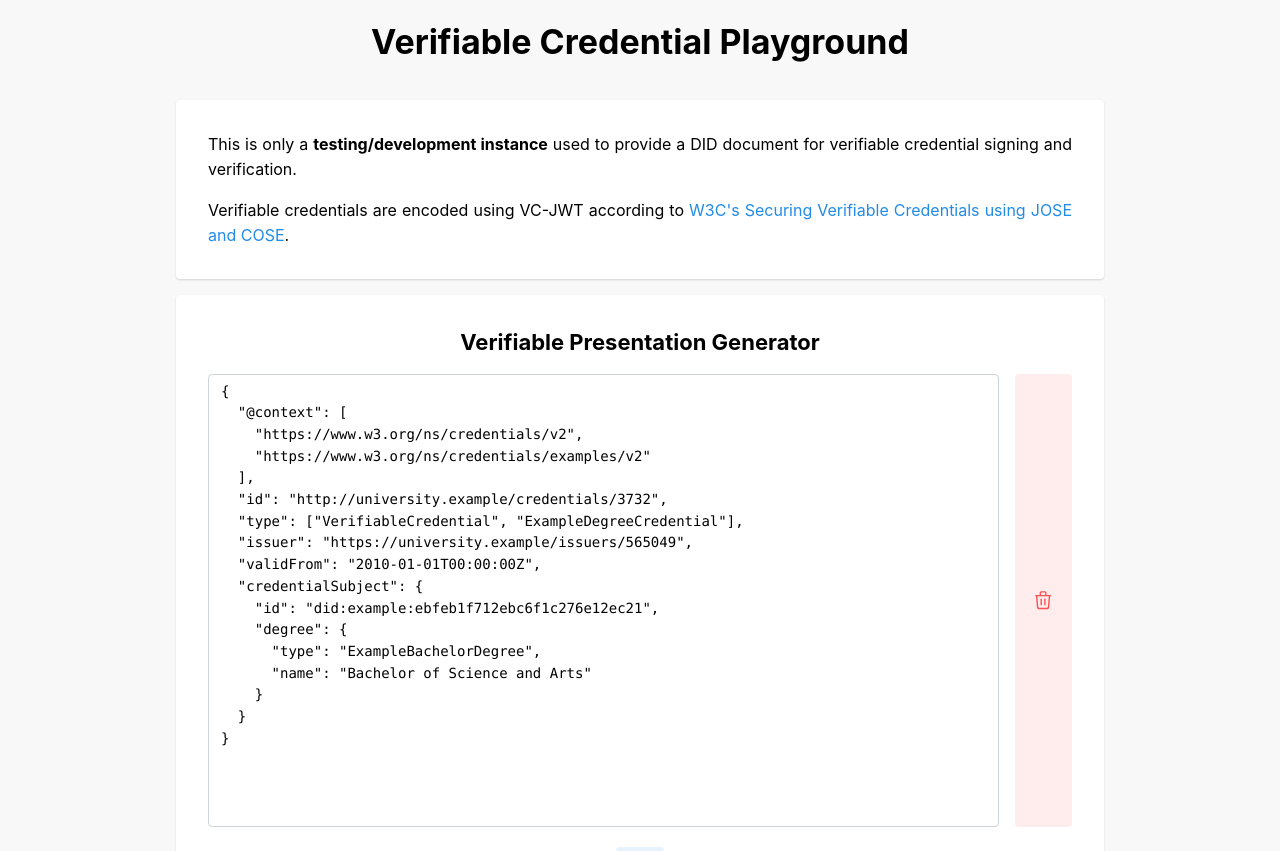
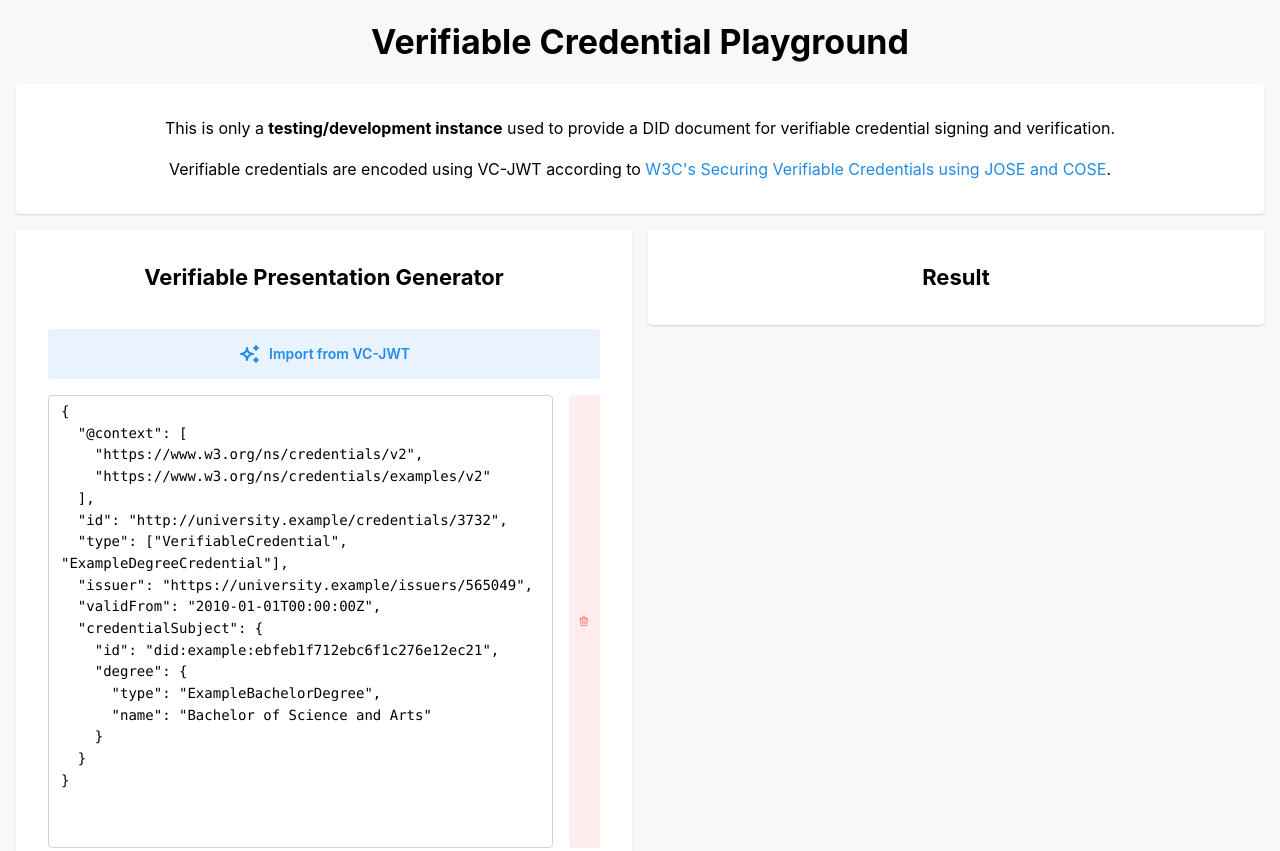
Before and after one commit to vincentkelleher/verifiable-credential-playground, a Next.js app: page / in a window 1280 px wide. Shown: the top 851 px of the page. Built offline with nearby package versions, Linux system fonts and the light colour scheme.

Commit message:
Adding the import from VC-JWT feature
Signed-off-by: Vincent Kelleher <vincent.kelleher@gaia-x.eu>

```diff
--- a/package.json
+++ b/package.json
@@ -18,6 +18,7 @@
     "@tabler/icons-react": "^3.11.0",
     "jose": "^5.6.3",
     "luxon": "^3.4.4",
+    "nanoid": "^5.0.7",
     "next": "14.2.4",
     "node-forge": "^1.3.1",
     "react": "^18",
--- /dev/null
+++ b/src/app/components/document.tsx
@@ -0,0 +1,32 @@
+import { ActionIcon, Grid, JsonInput } from '@mantine/core'
+import { IconTrash } from '@tabler/icons-react'
+import React from 'react'
+import { UseFormReturnType } from '@mantine/form'
+
+export default function Document(props: { form: UseFormReturnType<any>; index: number }) {
+  return (
+    <Grid key={`document-${props.index}`} mb="md">
+      <Grid.Col span={11}>
+        <JsonInput
+          autosize={true}
+          minRows={20}
+          inputSize="400px"
+          formatOnBlur
+          key={props.form.key(`documents.${props.index}`)}
+          {...props.form.getInputProps(`documents.${props.index}`)}
+        />
+      </Grid.Col>
+      <Grid.Col span={1}>
+        <ActionIcon
+          variant="light"
+          color="red"
+          aria-label="Trash"
+          style={{ height: '100%', width: '100%' }}
+          onClick={() => props.form.removeListItem('documents', props.index)}
+        >
+          <IconTrash style={{ width: '40%', height: '40%' }} stroke={1.5} />
+        </ActionIcon>
+      </Grid.Col>
+    </Grid>
+  )
+}
--- /dev/null
+++ b/src/app/components/intro.tsx
@@ -0,0 +1,25 @@
+import { Anchor, Paper, Text, Title } from '@mantine/core'
+import React from 'react'
+
+export default function Intro() {
+  return (
+    <>
+      <Title m="lg" ta="center">
+        Verifiable Credential Playground
+      </Title>
+      <Paper shadow="xs" p="xl">
+        <Text ta="center">
+          This is only a <strong>testing/development instance</strong> used to provide a DID document for verifiable
+          credential signing and verification.
+        </Text>
+        <Text mt="md" ta="center">
+          Verifiable credentials are encoded using VC-JWT according to&nbsp;
+          <Anchor href="https://www.w3.org/TR/vc-jose-cose/" target="_blank">
+            W3C&apos;s Securing Verifiable Credentials using JOSE and COSE
+          </Anchor>
+          .
+        </Text>
+      </Paper>
+    </>
+  )
+}
--- /dev/null
+++ b/src/app/components/jwt.tsx
@@ -0,0 +1,34 @@
+import { Button, CopyButton, Group, Text } from '@mantine/core'
+import React from 'react'
+
+export default function JWT(props: { value: string }) {
+  const parts: string[] = props.value.split('.')
+
+  return (
+    <>
+      <Text component="span" c="blue" fw="600" style={{ overflowWrap: 'anywhere' }}>
+        {parts[0]}
+      </Text>
+      <Text component="span">.</Text>
+      <Text component="span" c="green" fw="600" style={{ overflowWrap: 'anywhere' }}>
+        {parts[1]}
+      </Text>
+      <Text component="span">.</Text>
+      <Text component="span" c="orange" fw="600" style={{ overflowWrap: 'anywhere' }}>
+        {parts[2]}
+      </Text>
+      <Group mt="xl" justify="right">
+        <Button component="a" variant="light" href={`https://jwt.io/#debugger-io?token=${props.value}`} target="_blank">
+          Open with JWT.io
+        </Button>
+        <CopyButton value={props.value}>
+          {({ copied, copy }) => (
+            <Button variant="light" color={copied ? 'teal' : 'blue'} onClick={copy}>
+              {copied ? 'Copied VC-JWT' : 'Copy VC-JWT'}
+            </Button>
+          )}
+        </CopyButton>
+      </Group>
+    </>
+  )
+}
--- /dev/null
+++ b/src/app/model/enveloped-verifiable-credential.ts
@@ -0,0 +1,7 @@
+export default interface EnvelopedVerifiableCredential {
+  '@context': string | string[] | any
+  id?: string
+  '@id'?: string
+  type?: string | string[]
+  '@type'?: string | string[]
+}
--- /dev/null
+++ b/src/app/model/vc-jwt.ts
@@ -0,0 +1 @@
+export type VcJwt = string
--- /dev/null
+++ b/src/app/model/verifiable-credential.ts
@@ -0,0 +1,9 @@
+export default interface VerifiableCredential {
+  '@context': string | string[] | any
+  id?: string
+  '@id'?: string
+  type?: string | string[]
+  '@type'?: string | string[]
+  credentialSubject: any
+  [key: string]: any
+}
--- /dev/null
+++ b/src/app/model/verifiable-presentation.ts
@@ -0,0 +1,12 @@
+import VerifiableCredential from '@/app/model/verifiable-credential'
+import EnvelopedVerifiableCredential from '@/app/model/enveloped-verifiable-credential'
+
+export default interface VerifiablePresentation {
+  '@context': string | string[] | any
+  id?: string
+  '@id'?: string
+  type?: string | string[]
+  '@type'?: string | string[]
+  verifiableCredential: VerifiableCredential[] | EnvelopedVerifiableCredential[]
+  [key: string]: any
+}
--- /dev/null
+++ b/src/app/model/vp-jwt.ts
@@ -0,0 +1 @@
+export type VpJwt = string
--- a/src/app/page.tsx
+++ b/src/app/page.tsx
@@ -1,25 +1,20 @@
 'use client'
 
-import {
-  ActionIcon,
-  Anchor,
-  Button,
-  Checkbox,
-  Container,
-  CopyButton,
-  Grid,
-  Group,
-  JsonInput,
-  Paper,
-  SimpleGrid,
-  Text,
-  Title
-} from '@mantine/core'
+import { Box, Button, Checkbox, Container, Grid, Group, Modal, Paper, Textarea, Title } from '@mantine/core'
 import { useForm } from '@mantine/form'
 import React, { useState } from 'react'
-import { IconTrash } from '@tabler/icons-react'
+import JWT from '@/app/components/jwt'
+import { nanoid } from 'nanoid'
+import Document from '@/app/components/document'
+import Intro from '@/app/components/intro'
+import { IconSparkles } from '@tabler/icons-react'
+import { useDisclosure, useInputState } from '@mantine/hooks'
+import { decodeJwt } from 'jose'
+import VerifiableCredential from '@/app/model/verifiable-credential'
+import EnvelopedVerifiableCredential from '@/app/model/enveloped-verifiable-credential'
+import { VcJwt } from '@/app/model/vc-jwt'
 
-const defaultDocument =
+const defaultDocument: string =
   '{\n' +
   '  "@context": [\n' +
   '    "https://www.w3.org/ns/credentials/v2",\n' +
@@ -40,6 +35,8 @@ const defaultDocument =
 
 export default function Home() {
   const [vcJwt, setVcJwt] = useState('')
+  const [importedVcJwt, setImportedVcJwt] = useInputState('')
+  const [opened, { open, close }] = useDisclosure(false)
 
   const form = useForm({
     mode: 'uncontrolled',
@@ -49,7 +46,29 @@ export default function Home() {
     }
   })
 
-  const buildVcJwt = async (documents: any[], neverExpires: boolean) => {
+  const importVcJwt = async () => {
+    const verifiableCredentials: VerifiableCredential[] | EnvelopedVerifiableCredential[] = decodeJwt(importedVcJwt)
+      .verifiableCredential as unknown as VerifiableCredential[] | EnvelopedVerifiableCredential[]
+
+    form.reset()
+    form.removeListItem('documents', 0)
+
+    for (const verifiableCredential of verifiableCredentials) {
+      if (verifiableCredential.type?.includes('EnvelopedVerifiableCredential')) {
+        const vcJwt: VcJwt = (verifiableCredential.id ?? verifiableCredential['@id']!).replace(
+          'data:application/vc+ld+json+jwt;',
+          ''
+        )
+        form.insertListItem('documents', JSON.stringify(decodeJwt(vcJwt), null, 2))
+      } else {
+        form.insertListItem('documents', JSON.stringify(verifiableCredential, null, 2))
+      }
+    }
+
+    close()
+  }
+
+  const buildVcJwt = async (documents: string[], neverExpires: boolean) => {
     let response = await fetch(`/verifiable-credentials?neverExpires=${neverExpires}`, {
       method: 'POST',
       body: JSON.stringify(documents.map((document) => JSON.parse(document)))
@@ -58,90 +77,40 @@ export default function Home() {
     setVcJwt(await response.text())
   }
 
-  const displayJwt = (jwt: string): React.JSX.Element => {
-    const parts: string[] = jwt.split('.')
-
   return (
     <>
-        <Title mt="xl" mb="lg" order={3}>
-          Result
-        </Title>
-        <Text component="span" c="blue" fw="600" style={{ overflowWrap: 'anywhere' }}>
-          {parts[0]}
-        </Text>
-        <Text component="span">.</Text>
-        <Text component="span" c="green" fw="600" style={{ overflowWrap: 'anywhere' }}>
-          {parts[1]}
-        </Text>
-        <Text component="span">.</Text>
-        <Text component="span" c="orange" fw="600" style={{ overflowWrap: 'anywhere' }}>
-          {parts[2]}
-        </Text>
-        <Group mt="xl" justify="right">
-          <Button component="a" variant="light" href={`https://jwt.io/#debugger-io?token=${vcJwt}`} target="_blank">
-            Open with JWT.io
+      <Modal ta="center" opened={opened} onClose={close} title="Import from VC-JWT" size="70%" centered>
+        <Textarea
+          data-autofocus
+          placeholder="Enter your VC-JWT here..."
+          autosize
+          minRows={6}
+          maxRows={10}
+          onChange={setImportedVcJwt}
+          value={importedVcJwt}
+        />
+        <Button variant="light" mt="lg" onClick={() => importVcJwt()}>
+          Import
         </Button>
-          <CopyButton value={vcJwt}>
-            {({ copied, copy }) => (
-              <Button variant="light" color={copied ? 'teal' : 'blue'} onClick={copy}>
-                {copied ? 'Copied VC-JWT' : 'Copy VC-JWT'}
-              </Button>
-            )}
-          </CopyButton>
-        </Group>
-      </>
-    )
-  }
+      </Modal>
 
-  return (
-    <>
-      <Container>
-        <SimpleGrid cols={1}>
-          <Title m="lg" ta="center">
-            Verifiable Credential Playground
-          </Title>
-          <Paper shadow="xs" p="xl">
-            <Text ta="justify">
-              This is only a <strong>testing/development instance</strong> used to provide a DID document for verifiable
-              credential signing and verification.
-            </Text>
-            <Text mt="md" ta="justify">
-              Verifiable credentials are encoded using VC-JWT according to&nbsp;
-              <Anchor href="https://www.w3.org/TR/vc-jose-cose/" target="_blank">
-                W3C&apos;s Securing Verifiable Credentials using JOSE and COSE
-              </Anchor>
-              .
-            </Text>
-          </Paper>
+      <Container fluid>
+        <Grid>
+          <Grid.Col span={12}>
+            <Intro />
+          </Grid.Col>
+          <Grid.Col span={{ base: 12, lg: 6 }}>
             <Paper shadow="xs" p="xl">
               <form onSubmit={form.onSubmit((values) => buildVcJwt(values.documents, values.neverExpires))}>
-              <Title order={3} ta="center">
+                <Title order={3} ta="center" mb="lg">
                   Verifiable Presentation Generator
                 </Title>
-              {form.getValues().documents.map((document, index) => (
-                <Grid key={`document-${index}`} mt="md">
-                  <Grid.Col span={11}>
-                    <JsonInput
-                      autosize={true}
-                      minRows={20}
-                      inputSize="400px"
-                      formatOnBlur
-                      key={form.key(`documents.${index}`)}
-                      {...form.getInputProps(`documents.${index}`)}
-                    />
-                  </Grid.Col>
-                  <Grid.Col span={1}>
-                    <ActionIcon
-                      variant="light"
-                      color="red"
-                      aria-label="Trash"
-                      style={{ height: '100%', width: '100%' }}
-                      onClick={() => form.removeListItem('documents', index)}
-                    >
-                      <IconTrash style={{ width: '40%', height: '40%' }} stroke={1.5} />
-                    </ActionIcon>
-                  </Grid.Col>
-                </Grid>
+                <Button variant="light" mt="md" mb="md" w="100%" h="50px" onClick={open}>
+                  <IconSparkles />
+                  &nbsp; Import from VC-JWT
+                </Button>
+                {form.getValues().documents.map((_: string, index: number) => (
+                  <Document key={nanoid()} index={index} form={form} />
                 ))}
                 <Group mt="lg" justify="center">
                   <Button variant="light" onClick={() => form.insertListItem('documents', defaultDocument)}>
@@ -164,9 +133,21 @@ export default function Home() {
                   </Button>
                 </Group>
               </form>
-            {vcJwt && displayJwt(vcJwt)}
             </Paper>
-        </SimpleGrid>
+          </Grid.Col>
+          <Grid.Col span={{ base: 12, lg: 6 }}>
+            <Paper shadow="xs" p="xl">
+              <Title order={3} ta="center">
+                Result
+              </Title>
+              {vcJwt && (
+                <Box mt="lg">
+                  <JWT value={vcJwt} />
+                </Box>
+              )}
+            </Paper>
+          </Grid.Col>
+        </Grid>
       </Container>
     </>
   )
--- a/src/app/verifiable-credentials/route.ts
+++ b/src/app/verifiable-credentials/route.ts
@@ -1,29 +1,39 @@
 import { CompactSign, importPKCS8, KeyLike } from 'jose'
 import { DateTime } from 'luxon'
 import { NextRequest } from 'next/server'
+import VerifiableCredential from '@/app/model/verifiable-credential'
+import { VcJwt } from '@/app/model/vc-jwt'
+import VerifiablePresentation from '@/app/model/verifiable-presentation'
+import EnvelopedVerifiableCredential from '@/app/model/enveloped-verifiable-credential'
+import { VpJwt } from '@/app/model/vp-jwt'
 
 export async function POST(request: NextRequest) {
-  const documents = await request.json()
+  const documents: VerifiableCredential[] = await request.json()
   const neverExpires: boolean = request.nextUrl.searchParams.get('neverExpires') === 'true'
 
-  const vcJwts: string[] = await Promise.all(
+  const vcJwts: VcJwt[] = await Promise.all(
     documents.map(async (document: any): Promise<string> => await signDocument(document, neverExpires))
   )
 
-  const vpJwt: any = {
+  const verifiablePresentation: VerifiablePresentation = {
     '@context': ['https://www.w3.org/ns/credentials/v2', 'https://www.w3.org/ns/credentials/examples/v2'],
     type: 'VerifiablePresentation',
-    verifiableCredential: vcJwts.map((vcJwt) => ({
-      '@context': 'https://www.w3.org/ns/credentials/v2',
-      id: `data:application/vc+ld+json+jwt;${vcJwt}`,
-      type: 'EnvelopedVerifiableCredential'
-    }))
+    verifiableCredential: vcJwts.map(
+      (vcJwt: VcJwt): EnvelopedVerifiableCredential => ({
+        '@context': 'https://www.w3.org/ns/credentials/v2',
+        id: `data:application/vc+ld+json+jwt;${vcJwt}`,
+        type: 'EnvelopedVerifiableCredential'
+      })
+    )
   }
 
-  return new Response(await signDocument(vpJwt, neverExpires))
+  return new Response(await signDocument(verifiablePresentation, neverExpires))
 }
 
-async function signDocument(document: any, neverExpires: boolean) {
+async function signDocument(
+  document: VerifiableCredential | VerifiablePresentation,
+  neverExpires: boolean
+): Promise<VcJwt | VpJwt> {
   const didWeb: string = `did:web:${process.env.DOMAIN!}`
   const privateKey: KeyLike = await importPKCS8(process.env.PRIVATE_KEY!, 'ES256')
 
```
Also changed, not shown: 1 other file (tests, documents, lock files or other folders). Lines whose indentation alone changed are shown as unchanged.
